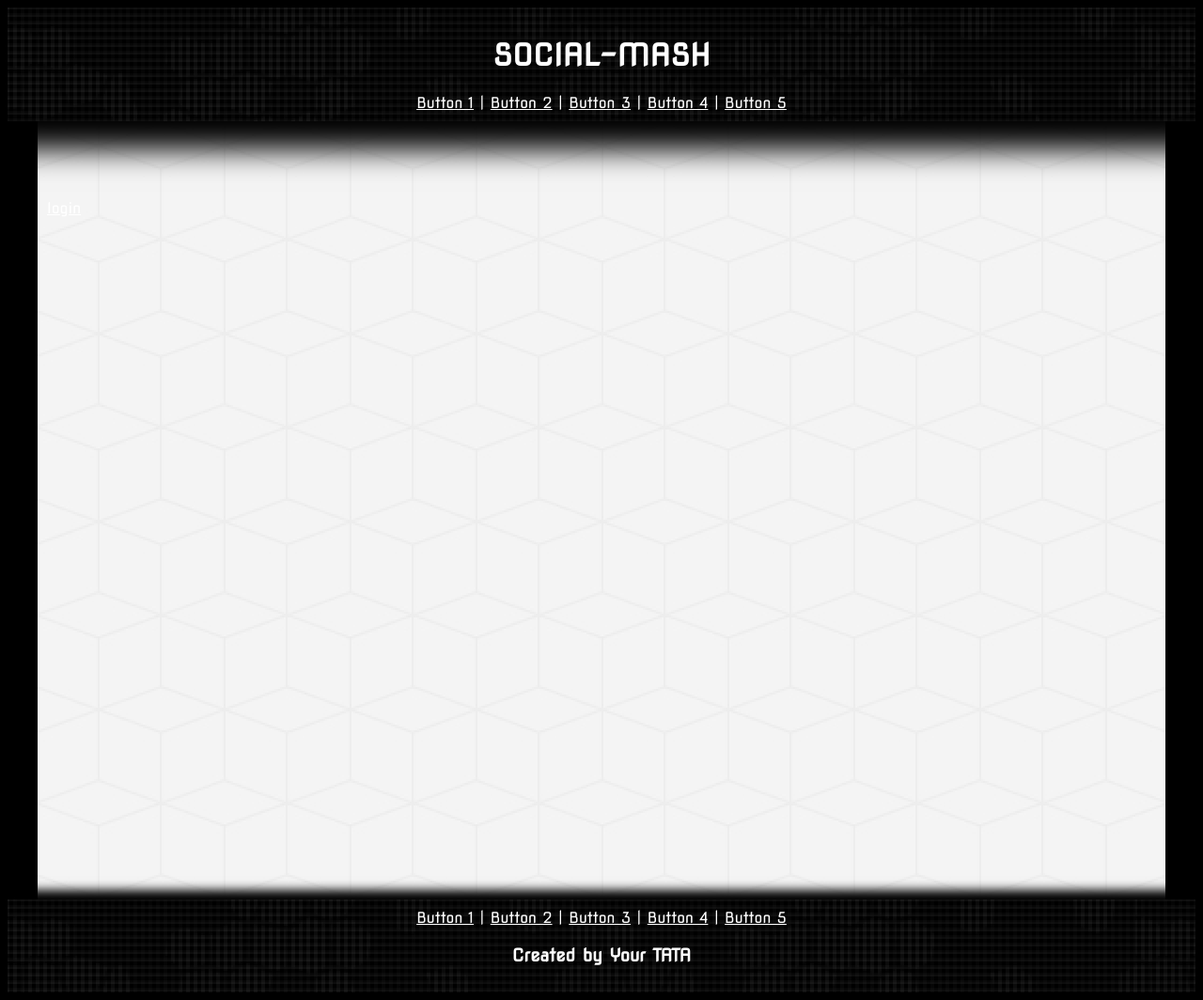
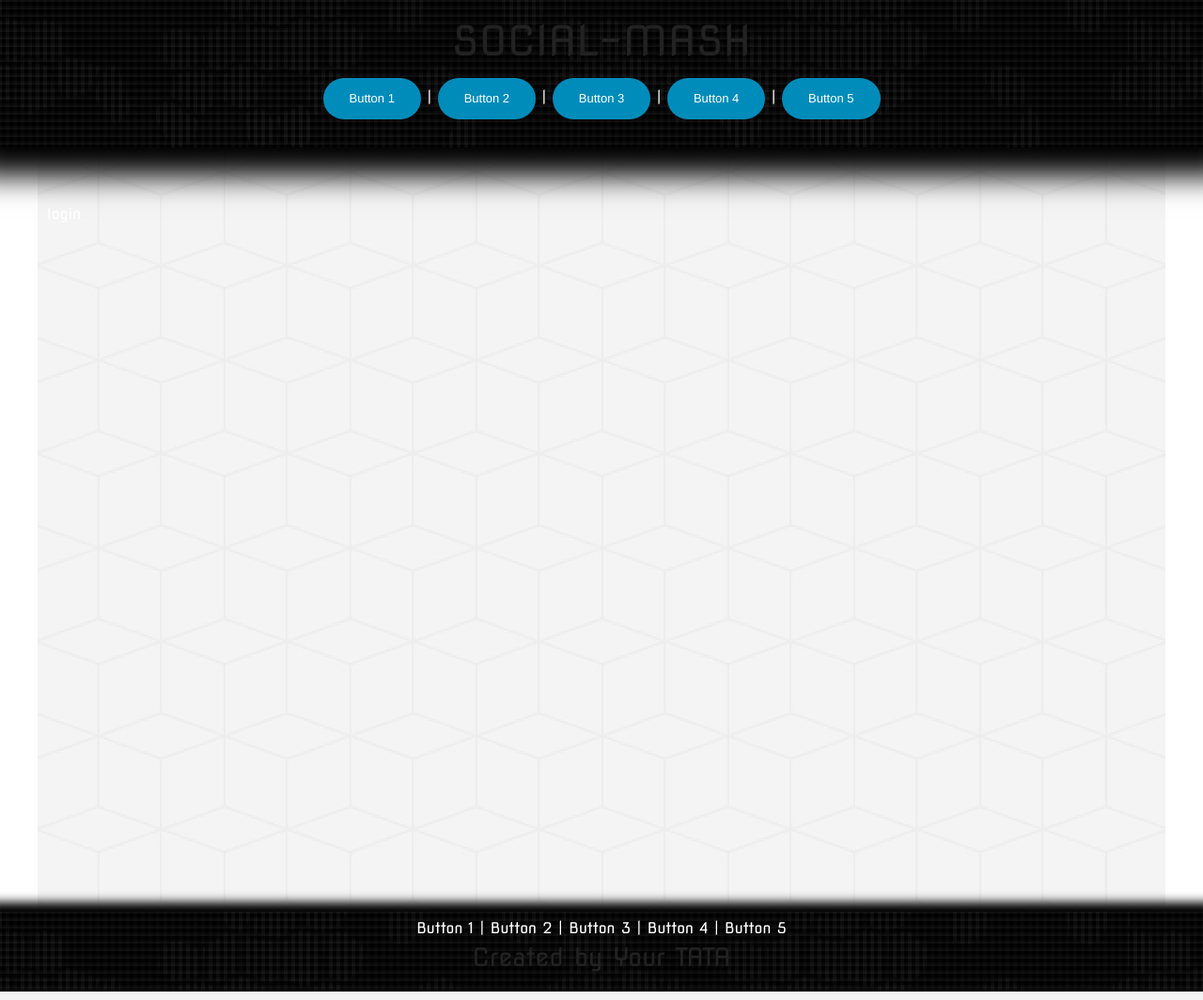
Before and after one commit to zubair1024/social-mash, a PHP site: page / in a window 1280 px wide. Shown: the whole page at 94% size. Run offline with PHP 8.4, Linux system fonts and the light colour scheme.

Commit message:
putting a framework

```diff
--- a/index.php
+++ b/index.php
@@ -14,6 +14,8 @@
 	<head>
 		<link rel="stylesheet" type="text/css" href="css.css">
 		<link href='http://fonts.googleapis.com/css?family=Nova+Square' rel='stylesheet' type='text/css'>
+		<link rel="stylesheet" href="css/foundation.css" />
+    	<script src="js/vendor/modernizr.js"></script>
 		<title>SOCIAL-MASH</title>
 	</head>
   <body>
@@ -22,11 +24,11 @@
 
 <h1 align="center" style="font-family: 'Nova Square', cursive;">SOCIAL-MASH</h1>
 <nav align="center" style="font-family: 'Nova Square', cursive;">
-  <a href="">Button 1</a> |
-  <a href="">Button 2</a> |
-  <a href="">Button 3</a> |
-  <a href="">Button 4</a> |
-  <a href="">Button 5</a>
+  <a href="" class="small round button">Button 1</a> |
+  <a href="" class="small round button">Button 2</a> |
+  <a href="" class="small round button">Button 3</a> |
+  <a href="" class="small round button">Button 4</a> |
+  <a href="" class="small round button">Button 5</a>
 </nav>
 </header>
 
@@ -191,6 +193,14 @@
 </div>
 </div>
 
+<!--For Foundation S-->
+<script src="js/vendor/jquery.js"></script>
+    <script src="js/foundation.min.js"></script>
+    <script>
+      $(document).foundation();
+    </script>
+<!--For Foundation E-->
+
   <footer style="box-shadow: 0px 0px 10px 10px #000;"><nav align="center" style="font-family: 'Nova Square', cursive;">
   <a href="">Button 1</a> |
   <a href="">Button 2</a> |
```
